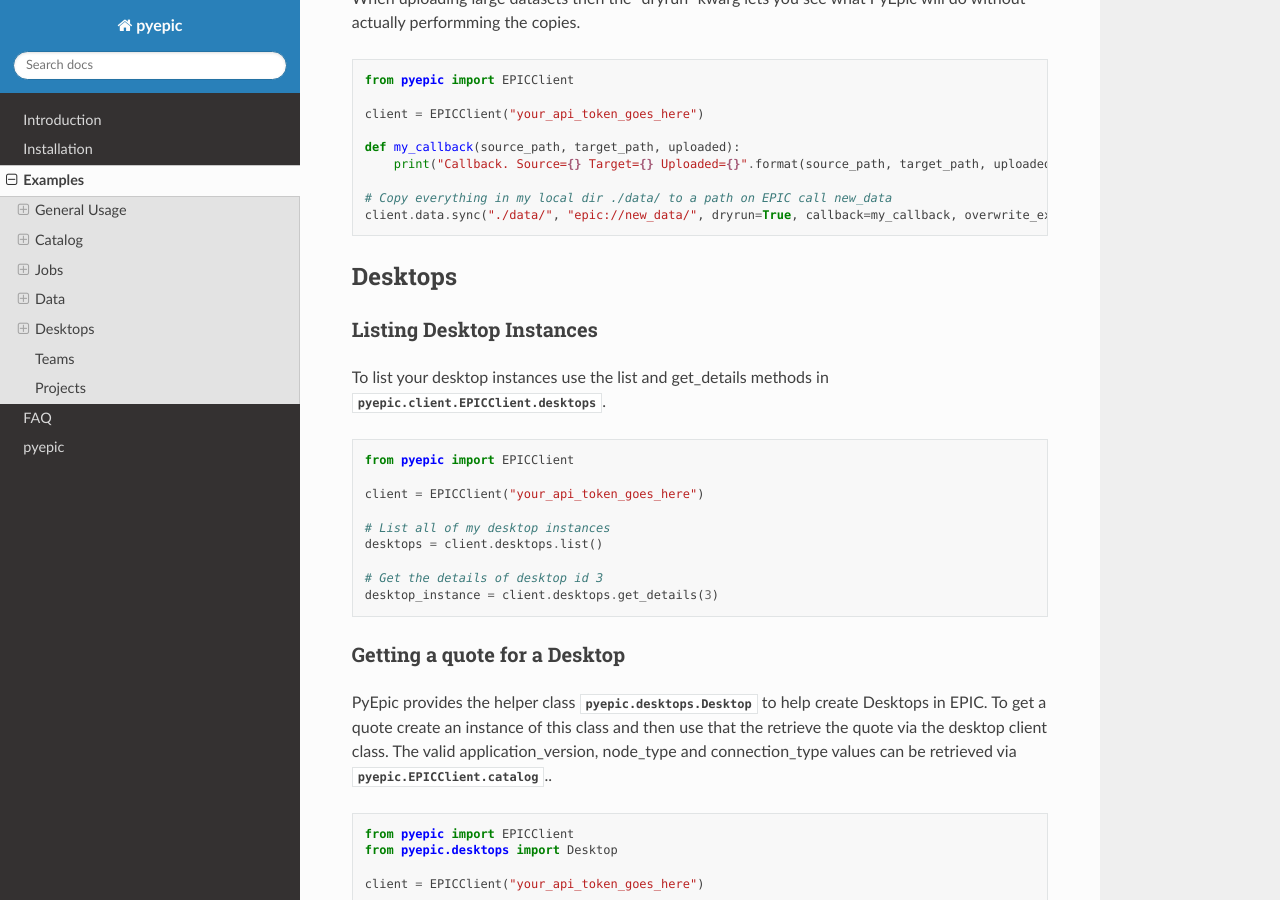
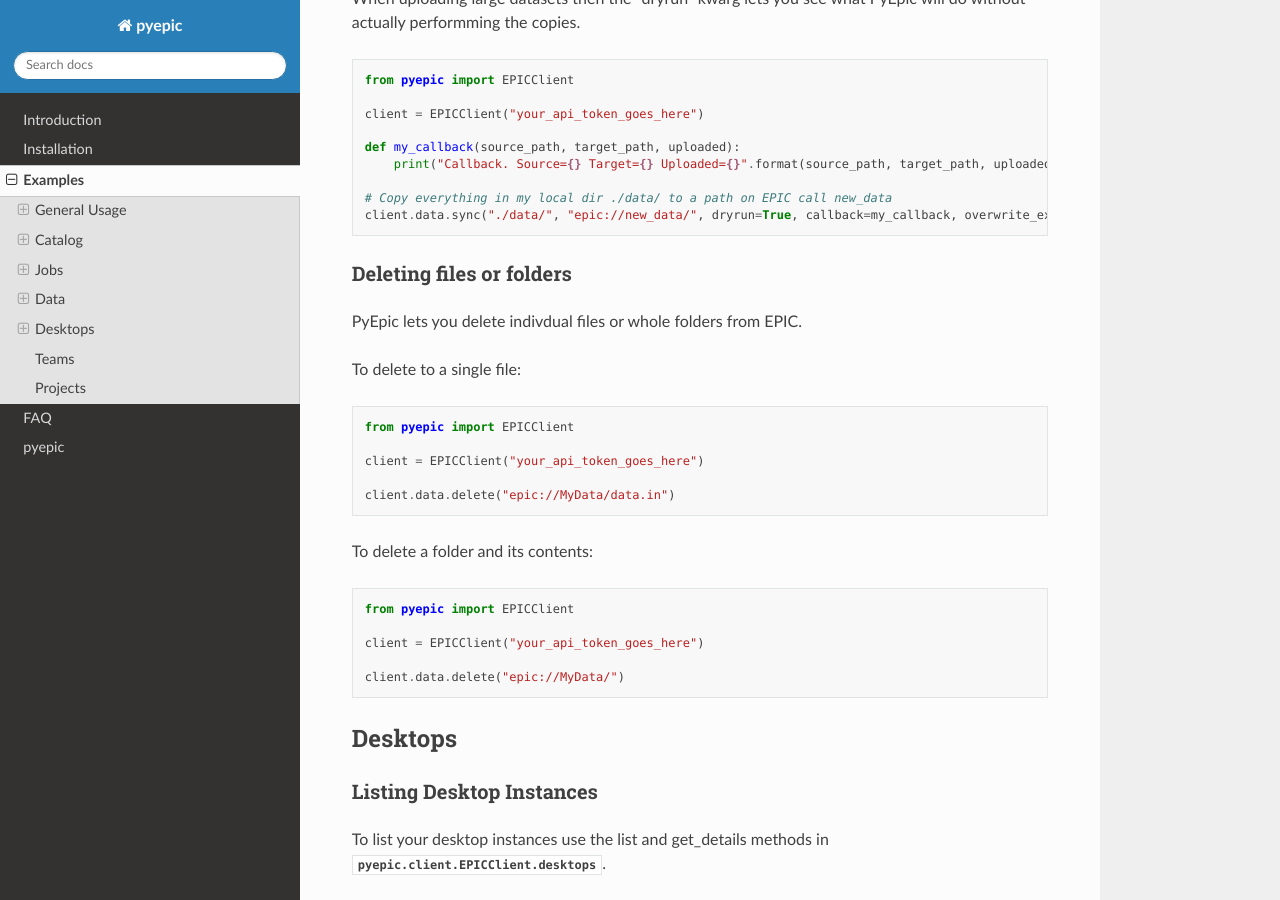
Before and after one commit to zenotech/pyepic, a Sphinx documentation site: the page built from docs/source/examples.rst, in a window 1280 px wide and 900 px high, scrolled down 13080 px. Built offline with Sphinx 7.4.7 and the Read the Docs theme 2.0.0, drawn with Linux system fonts in a browser that asks for light colours.

Commit message:
Add data delete functions to the docs

```diff
--- a/docs/source/examples.rst
+++ b/docs/source/examples.rst
@@ -739,6 +739,32 @@ When uploading large datasets then the "dryrun" kwarg lets you see what PyEpic w
     client.data.sync("./data/", "epic://new_data/", dryrun=True, callback=my_callback, overwrite_existing=True)
 
 
+Deleting files or folders
+-------------------------
+PyEpic lets you delete indivdual files or whole folders from EPIC.
+
+To delete to a single file:
+
+.. code-block:: python
+
+    from pyepic import EPICClient
+
+    client = EPICClient("your_api_token_goes_here")
+
+    client.data.delete("epic://MyData/data.in")
+
+
+To delete a folder and its contents:
+
+.. code-block:: python
+
+    from pyepic import EPICClient
+
+    client = EPICClient("your_api_token_goes_here")
+
+    client.data.delete("epic://MyData/")
+
+
 Desktops
 ========
 
```
